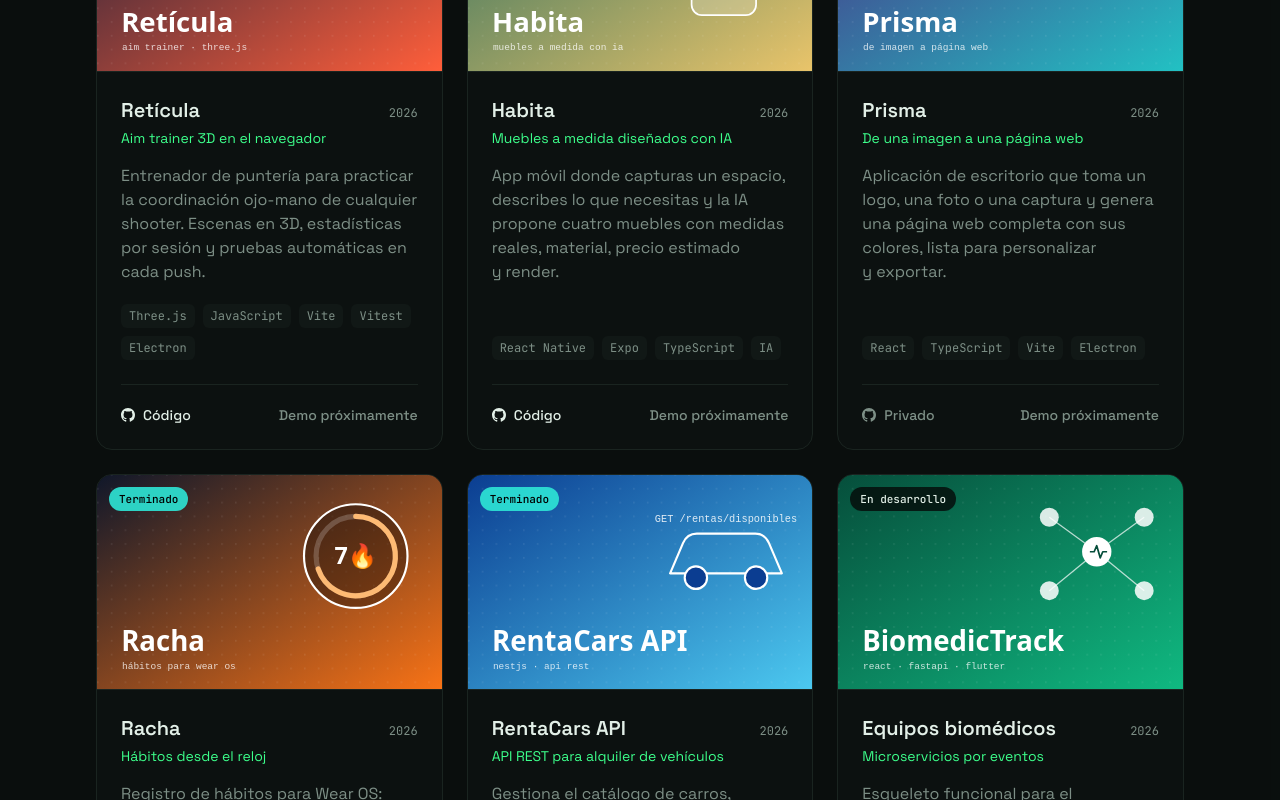
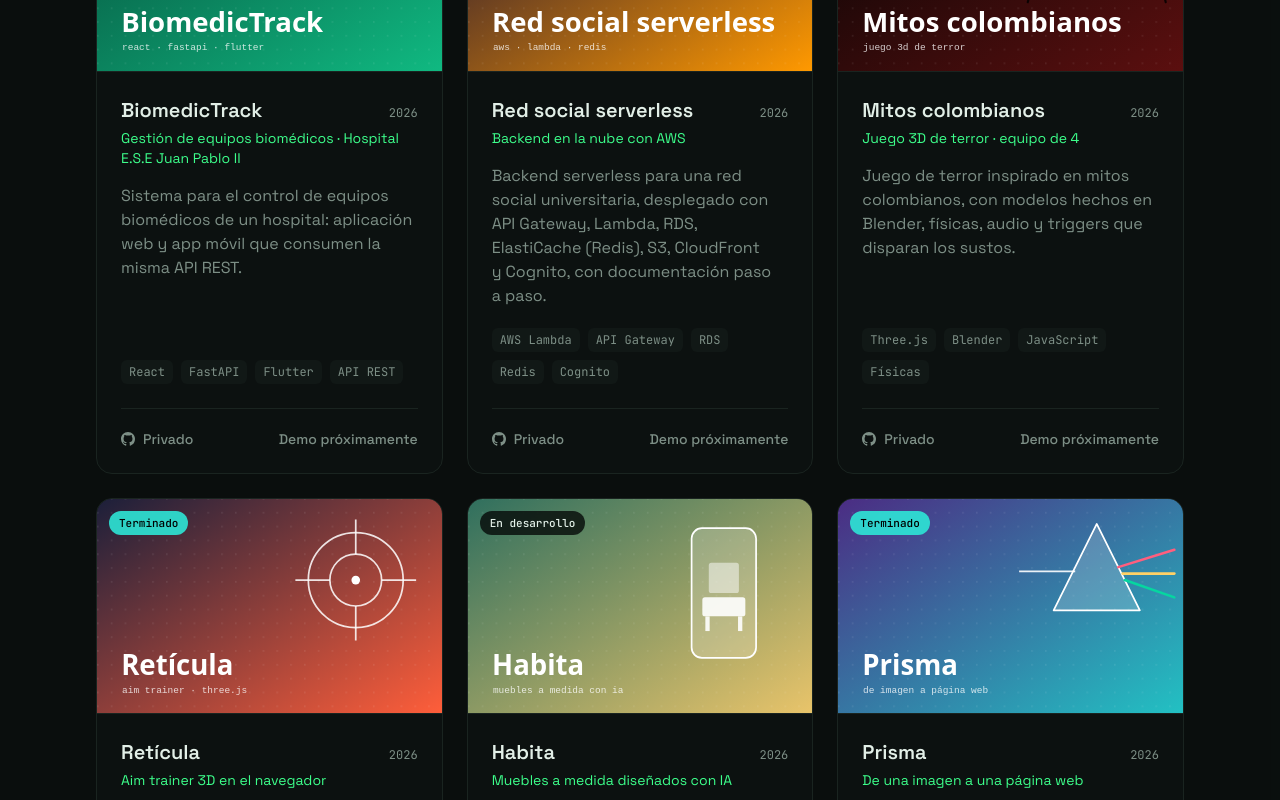
Before and after one commit to Ju4nK1807/Portafolio, a Next.js app: page / in a window 1280 px wide. Shown: the part 2680-3480 px from the top of the page. Built offline with nearby package versions, Linux system fonts and the light colour scheme; no server answers.

Commit message:
Agrega proyectos del CV: BiomedicTrack, AWS serverless, juego 3D y LSTM

```diff
--- a/data/projects.ts
+++ b/data/projects.ts
@@ -3,6 +3,39 @@ import type { Project } from "@/types";
 // Cada proyecto debe tener enlace a GitHub y, si existe, a su demo en vivo.
 // TODO: completa los enlaces que faltan (repo / demo).
 export const projects: Project[] = [
+  {
+    slug: "biomedictrack",
+    title: "BiomedicTrack",
+    tagline: "Gestión de equipos biomédicos · Hospital E.S.E Juan Pablo II",
+    description:
+      "Sistema para el control de equipos biomédicos de un hospital: aplicación web y app móvil que consumen la misma API REST.",
+    image: "/images/projects/biomed.svg",
+    tags: ["React", "FastAPI", "Flutter", "API REST"],
+    year: "2026",
+    status: "En desarrollo",
+  },
+  {
+    slug: "serverless-aws",
+    title: "Red social serverless",
+    tagline: "Backend en la nube con AWS",
+    description:
+      "Backend serverless para una red social universitaria, desplegado con API Gateway, Lambda, RDS, ElastiCache (Redis), S3, CloudFront y Cognito, con documentación paso a paso.",
+    image: "/images/projects/serverless.svg",
+    tags: ["AWS Lambda", "API Gateway", "RDS", "Redis", "Cognito"],
+    year: "2026",
+    status: "Terminado",
+  },
+  {
+    slug: "mitos",
+    title: "Mitos colombianos",
+    tagline: "Juego 3D de terror · equipo de 4",
+    description:
+      "Juego de terror inspirado en mitos colombianos, con modelos hechos en Blender, físicas, audio y triggers que disparan los sustos.",
+    image: "/images/projects/mitos.svg",
+    tags: ["Three.js", "Blender", "JavaScript", "Físicas"],
+    year: "2026",
+    status: "Terminado",
+  },
   {
     slug: "reticula",
     title: "Retícula",
@@ -62,14 +95,14 @@ export const projects: Project[] = [
     repo: "https://github.com/ingmao021/RentaCars",
   },
   {
-    slug: "biomed",
-    title: "Equipos biomédicos",
-    tagline: "Microservicios por eventos",
+    slug: "demanda-lstm",
+    title: "Predicción de demanda eléctrica",
+    tagline: "Inteligencia artificial con LSTM",
     description:
-      "Esqueleto funcional para el mantenimiento y la tecnovigilancia de equipos biomédicos. Servicios independientes que se comunican mediante eventos a través de un broker.",
-    image: "/images/projects/biomed.svg",
-    tags: ["Python", "Microservicios", "Eventos", "Arquitectura"],
+      "Red neuronal LSTM que predice la demanda eléctrica de la hora siguiente a partir del histórico de consumo.",
+    image: "/images/projects/lstm.svg",
+    tags: ["Python", "LSTM", "Redes neuronales", "Series de tiempo"],
     year: "2026",
-    status: "En desarrollo",
+    status: "Terminado",
   },
 ];
```
